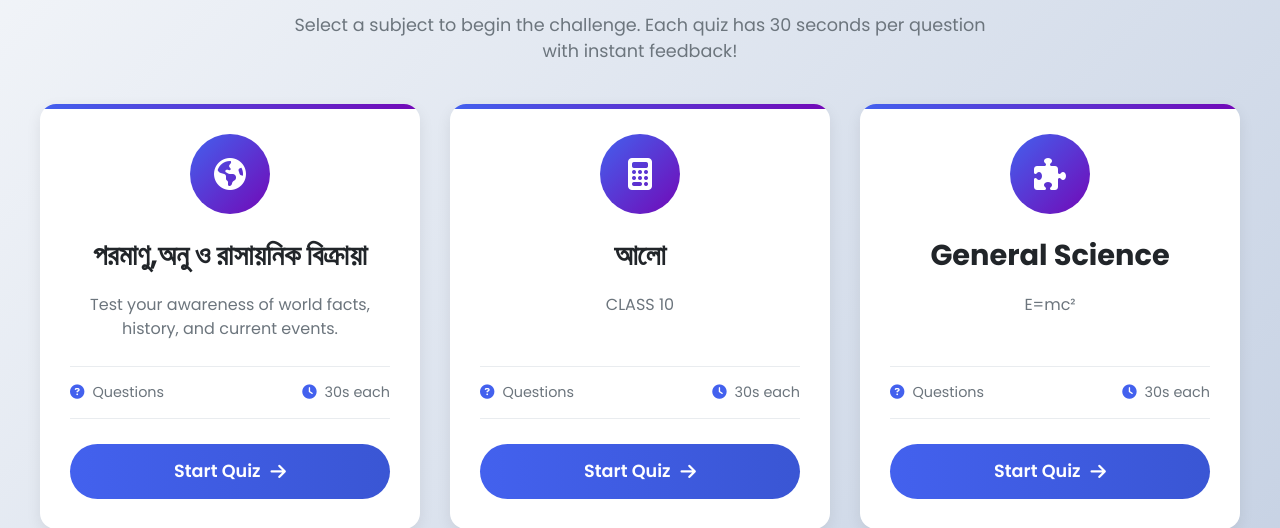
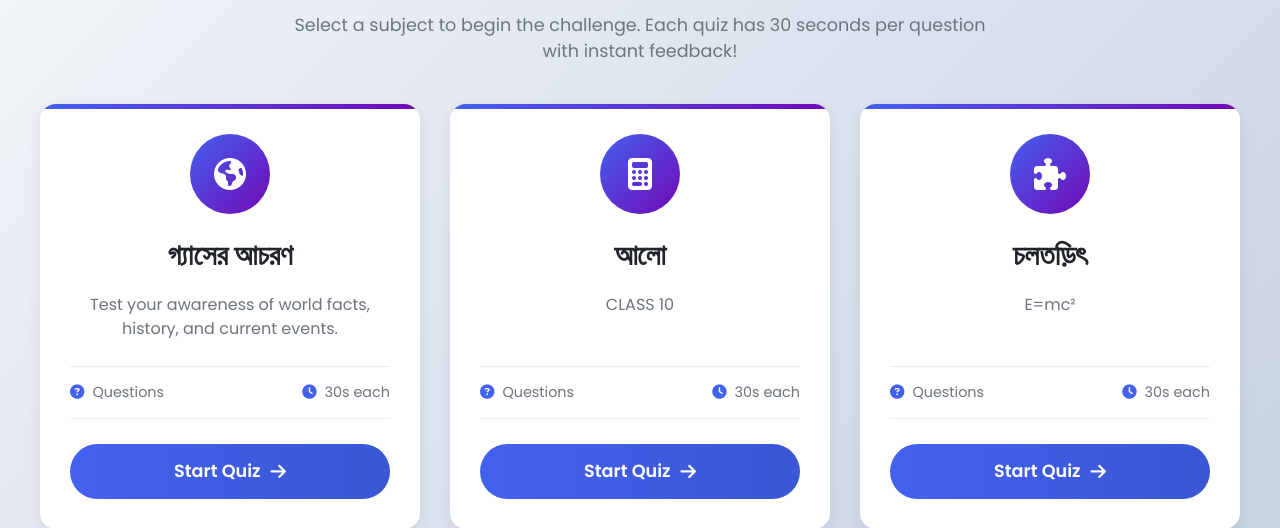
Before and after one commit to Rezu3/class10, a Flask app: page / in a window 1280 px wide. Shown: the part 203-731 px from the top of the page. Run offline with Flask 3, Linux system fonts and the light colour scheme.

Commit message:
Update index.html

```diff
--- a/templates/index.html
+++ b/templates/index.html
@@ -24,7 +24,7 @@
                     <div class="card-icon">
                         <i class="fas fa-globe-americas"></i>
                     </div>
-                    <h3>পরমাণু,অনু ও রাসায়নিক বিক্রায়া</h3>
+                    <h3> গ্যাসের আচরণ </h3>
                     <p>Test your awareness of world facts, history, and current events.</p>
                     <div class="card-stats">
                         <span><i class="fas fa-question-circle"></i>Questions</span>
@@ -50,7 +50,7 @@
                     <div class="card-icon">
                         <i class="fas fa-puzzle-piece"></i>
                     </div>
-                    <h3>General Science</h3>
+                    <h3>চলতড়িৎ</h3>
                     <p>E=mc²</p>
                     <div class="card-stats">
                         <span><i class="fas fa-question-circle"></i>Questions</span>
```
